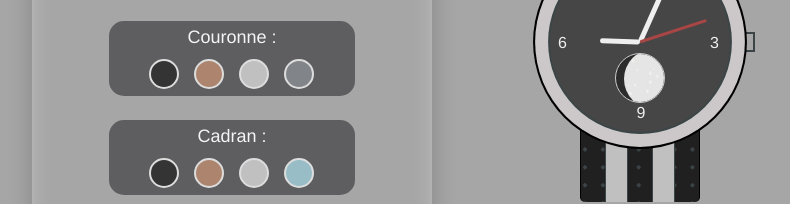
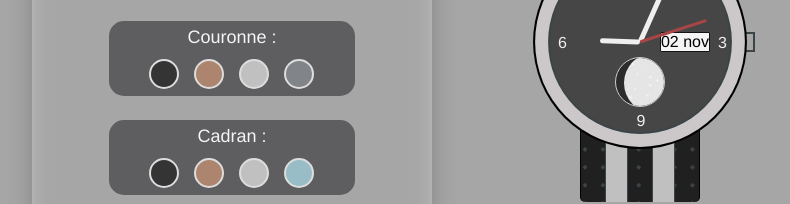
Before and after one commit to YoanMln/Watch-Configurator, a website: page index.html in a window 1280 px wide. Shown: the part 358-562 px from the top of the page, without its empty margins (0-790 px from the left). Drawn offline with nearby package versions, Linux system fonts and the light colour scheme.

Commit message:
Add date and month display

```diff
--- a/index.html
+++ b/index.html
@@ -15,6 +15,7 @@
           <div class="douze">12</div>
           <div class="trois">3</div>
           <div class="six">6</div>
+          <div class="date" id="date"></div>
           <div class="neuf">9</div>
         </div>
         <div class="moon-phase">
@@ -245,5 +246,6 @@
     <script src="script/hours.js"></script>
     <script src="script/moonphase.js"></script>
     <script src="script/stars.js"></script>
+    <script src="script/date.js"></script>
   </body>
 </html>
--- a/sass/abstracts/_variables.scss
+++ b/sass/abstracts/_variables.scss
@@ -34,6 +34,9 @@ $border-button: 1px solid black;
 $radius-button: 10px;
 $radius-config: 15px;
 $color-choice-radius: 50%;
+$radius-moon: 100%;
+$border-moon: 1px solid #ccc;
+$radius-date: 1px;
 
 // HEIGHT //
 
@@ -48,6 +51,7 @@ $height-minute: 3.75em;
 $height-seconds: 4.37em;
 $height-configurator: 60rem;
 $height-config: 75px;
+$height-moon: 50px;
 
 // WIDTH //
 
@@ -61,6 +65,7 @@ $width-minute: 0.31em;
 $width-seconds: 0.18em;
 $width-configurator: 50vh;
 $width-config: 70%;
+$width-moon: 50px;
 
 // LEFT //
 
@@ -70,14 +75,16 @@ $left-watch: 50%;
 $left-crown: calc(50% + 6.56em);
 $left-hand: 0;
 $left-douze: 5em;
-$left-trois: 10em;
+$left-trois: 10.5em;
 $left-six: 0.5em;
 $left-neuf: 5.4em;
+$left-moon: 50%;
 
 // RIGHT //
 
 $right-hand: 0;
 $right-strap-after: 60%;
+$right-date: 20px;
 
 // TOP //
 $top-strap: 50%;
@@ -89,7 +96,9 @@ $top-seconds: 1.25em;
 $top-douze: 0.5em;
 $top-trois: 5.1em;
 $top-six: 5.1em;
-$top-neuf: 9.5em;
+$top-neuf: 10em;
+$top-date: 80px;
+$top-moon: 72%;
 
 // MARGIN //
 
@@ -119,6 +128,8 @@ $position-douze: absolute;
 $position-trois: absolute;
 $position-six: absolute;
 $position-neuf: absolute;
+$position-date: absolute;
+$position-moon: absolute;
 $position-configurator: relative;
 $position-configurator-before: absolute;
 $position-configurator-after: absolute;
@@ -176,7 +187,6 @@ $height-mobile-strap: 40vh;
 $height-mobile-strap-before: 40vh;
 $height-mobile-strap-after: 40vh;
 
-
 // MOBILE COLORS //
 $background-mobile-configurator: #aeb0b0;
 $background-mobile-config: #727780c1;
--- a/sass/main.scss
+++ b/sass/main.scss
@@ -22,6 +22,7 @@
 @import "pages/moon-phase";
 @import "pages/stars";
 @import "pages/color-picker";
+@import "pages/date.scss";
 
 // UTILITIES //
 @import "utilities/responsive";
--- /dev/null
+++ b/sass/pages/_date.scss
@@ -0,0 +1,8 @@
+.date {
+  position: $position-date;
+  right: $right-date;
+  top: $top-date;
+  border: 1px solid $black-details;
+  border-radius: $radius-date;
+  background-color: $white-details;
+}
--- /dev/null
+++ b/script/date.js
@@ -0,0 +1,10 @@
+const date = new Date();
+
+const options = { day: `2-digit`, month: `short` };
+
+const formattedDate = date
+  .toLocaleDateString("fr-FR", options)
+  .replace(".", "");
+
+const dateDisplay = document.getElementById("date");
+dateDisplay.textContent = formattedDate;
```
Also changed, not shown: assets/css/style.css, 1 other file.
